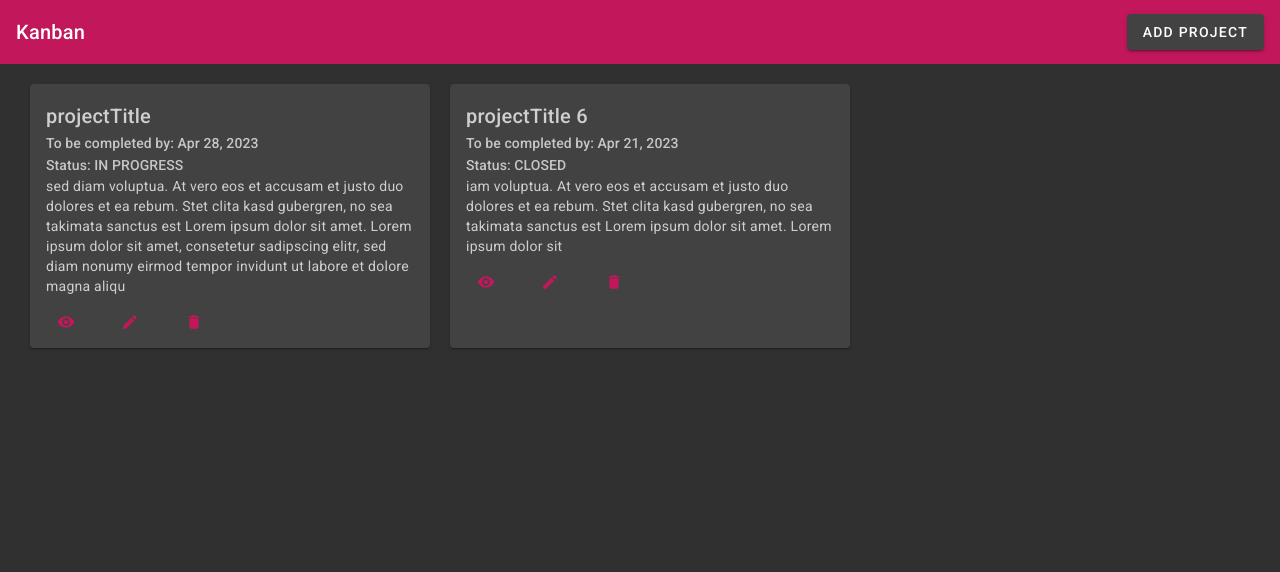
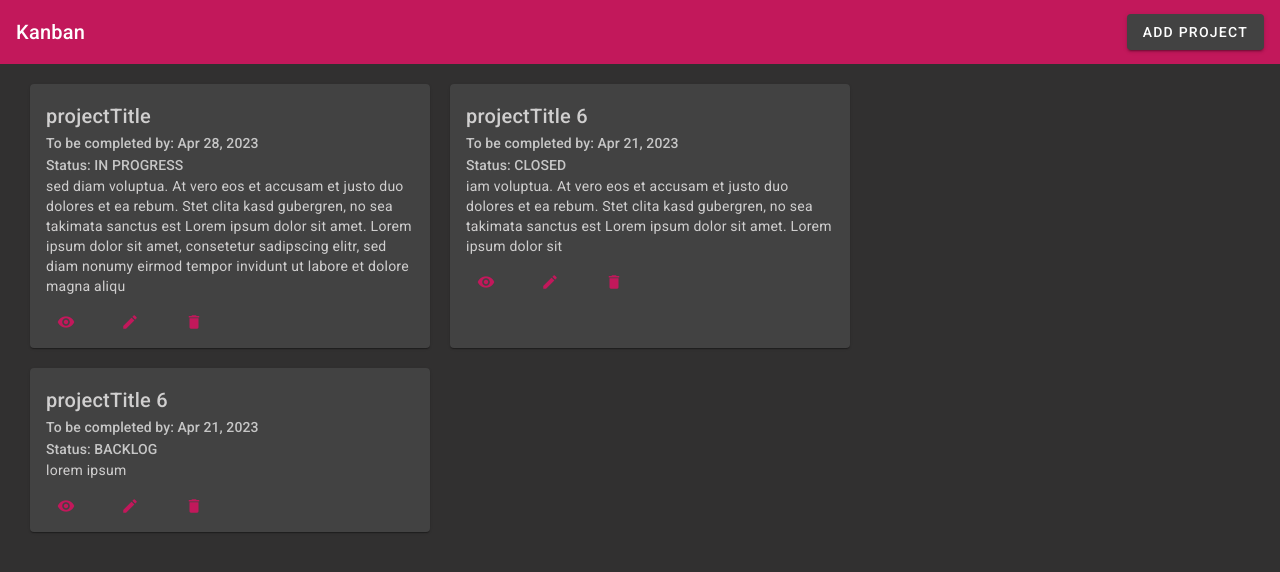
Before and after one commit to marhild/angular-kanban, an Angular app: page / in a window 1280 px wide. Shown: the top 572 px of the page. Built offline with nearby package versions, Linux system fonts and the light colour scheme; data requests are answered from the project's data file.

Commit message:
puts product list into it's own component and adds routing outlet

```diff
--- a/db.json
+++ b/db.json
@@ -30,6 +30,13 @@
       "status": "CLOSED",
       "description": "iam voluptua. At vero eos et accusam et justo duo dolores et ea rebum. Stet clita kasd gubergren, no sea takimata sanctus est Lorem ipsum dolor sit amet. Lorem ipsum dolor sit",
       "id": 2
+    },
+    {
+      "title": "projectTitle 6",
+      "dateOfCompletion": "2023-04-21T22:00:00.000Z",
+      "status": "BACKLOG",
+      "description": "lorem ipsum",
+      "id": 3
     }
   ]
 }
--- a/src/app/app.component.html
+++ b/src/app/app.component.html
@@ -8,43 +8,6 @@
   </mat-toolbar-row>
 </mat-toolbar>
 
-<div class="container">
-    <mat-card class="flex-item" *ngFor="let val of projectList">
-      <mat-card-header>
-        <mat-card-title>{{val.title}}</mat-card-title>
-        <mat-card-subtitle>To be completed by: {{val.dateOfCompletion | date}}</mat-card-subtitle>
-        <mat-card-subtitle>Status: {{val.status}}</mat-card-subtitle>
-      </mat-card-header>
-      <mat-card-content>
-        <p>
-          {{val.description}}
-        </p>
-      </mat-card-content>
-      <mat-card-actions>
-        <button mat-button>
-          <mat-icon
-            aria-hidden="false"
-            aria-label="Example home icon"
-            fontIcon="remove_red_eye"
-            color="primary">
-          </mat-icon>
-        </button>
-        <button mat-button (click)="openEditProjectForm(val)">
-          <mat-icon
-            aria-hidden="false"
-            aria-label="Example home icon"
-            fontIcon="edit"
-            color="primary">
-        </mat-icon>
-        </button>
-        <button mat-button (click)="openProjectDeleteConfirmation(val.id)">
-          <mat-icon
-            aria-hidden="false"
-            aria-label="Example home icon"
-            fontIcon="delete"
-            color="primary" >
-          </mat-icon>
-        </button>
-      </mat-card-actions>
-    </mat-card>
-</div>
+<!-- MAIN CONTENT-->
+<router-outlet></router-outlet>
+<!-- END MAIN CONTENT-->
--- a/src/app/app.component.ts
+++ b/src/app/app.component.ts
@@ -41,32 +41,4 @@ export class AppComponent implements OnInit{
       error: console.log
     })
   }
-
-  openProjectDeleteConfirmation(data: any){
-    const dialogRef = this._dialog.open(ProjectDeleteComponent, {
-      data,
-    });
-    dialogRef.afterClosed().subscribe({
-      next: (val) => {
-        if(val) {
-          this.getProjectList();
-        }
-      }
-    });
-  }
-
-  openEditProjectForm(data: any) {
-    const dialogRef = this._dialog.open(ProjectAddEditComponent, {
-      data,
-    });
-
-    // updates list after edit
-    dialogRef.afterClosed().subscribe({
-      next: (val) => {
-        if(val) {
-          this.getProjectList();
-        }
-      }
-    })
-  }
 }
--- /dev/null
+++ b/src/app/project-list/project-list.component.css
@@ -0,0 +1,21 @@
+.example-spacer {
+    flex: 1 1 auto;
+}
+
+.container {
+    display: flex;
+    flex-direction: row;
+    flex-wrap: wrap;
+    margin-left: 20px;
+    margin-right: 20px;
+}
+
+mat-card {
+    color: rgb(208, 207, 207);
+}
+
+.flex-item {
+    width: 400px;
+    margin: 20px 10px 0px 10px;
+    flex:none;
+}
--- /dev/null
+++ b/src/app/project-list/project-list.component.html
@@ -0,0 +1,41 @@
+
+<div class="container">
+    <mat-card class="flex-item" *ngFor="let val of projectList">
+      <mat-card-header>
+        <mat-card-title>{{val.title}}</mat-card-title>
+        <mat-card-subtitle>To be completed by: {{val.dateOfCompletion | date}}</mat-card-subtitle>
+        <mat-card-subtitle>Status: {{val.status}}</mat-card-subtitle>
+      </mat-card-header>
+      <mat-card-content>
+        <p>
+          {{val.description}}
+        </p>
+      </mat-card-content>
+      <mat-card-actions>
+        <button mat-button>
+          <mat-icon
+            aria-hidden="false"
+            aria-label="Example home icon"
+            fontIcon="remove_red_eye"
+            color="primary">
+          </mat-icon>
+        </button>
+        <button mat-button (click)="openEditProjectForm(val)">
+          <mat-icon
+            aria-hidden="false"
+            aria-label="Example home icon"
+            fontIcon="edit"
+            color="primary">
+        </mat-icon>
+        </button>
+        <button mat-button (click)="openProjectDeleteConfirmation(val.id)">
+          <mat-icon
+            aria-hidden="false"
+            aria-label="Example home icon"
+            fontIcon="delete"
+            color="primary" >
+          </mat-icon>
+        </button>
+      </mat-card-actions>
+    </mat-card>
+</div>
--- /dev/null
+++ b/src/app/project-list/project-list.component.ts
@@ -0,0 +1,61 @@
+import { Component, OnInit } from '@angular/core';
+import { MatDialog } from '@angular/material/dialog';
+import {ProjectAddEditComponent} from '../project-add-edit/project-add-edit.component';
+import {ProjectsService} from '../services/projects.service';
+import {ProjectDeleteComponent} from '../project-delete/project-delete.component';
+
+@Component({
+  selector: 'app-project-list',
+  templateUrl: './project-list.component.html',
+  styleUrls: ['./project-list.component.css']
+})
+export class ProjectListComponent implements OnInit {
+
+  projectList: any;
+
+  constructor(
+    private _dialog: MatDialog,
+    private _projectService: ProjectsService,
+    ) {}
+
+  ngOnInit(): void {
+    this.projectList = this.getProjectList();
+  }
+
+  getProjectList(){
+    this._projectService.getProjectList().subscribe({
+      next: (res) => {
+        this.projectList = res;
+      },
+      error: console.log
+    })
+  }
+
+  openProjectDeleteConfirmation(data: any){
+    const dialogRef = this._dialog.open(ProjectDeleteComponent, {
+      data,
+    });
+    dialogRef.afterClosed().subscribe({
+      next: (val) => {
+        if(val) {
+          this.getProjectList();
+        }
+      }
+    });
+  }
+
+  openEditProjectForm(data: any) {
+    const dialogRef = this._dialog.open(ProjectAddEditComponent, {
+      data,
+    });
+
+    // updates list after edit
+    dialogRef.afterClosed().subscribe({
+      next: (val) => {
+        if(val) {
+          this.getProjectList();
+        }
+      }
+    })
+  }
+}
```
Also changed, not shown: src/app/app.module.ts (+12 -2 lines), 1 other file (tests, documents, lock files or other folders).
